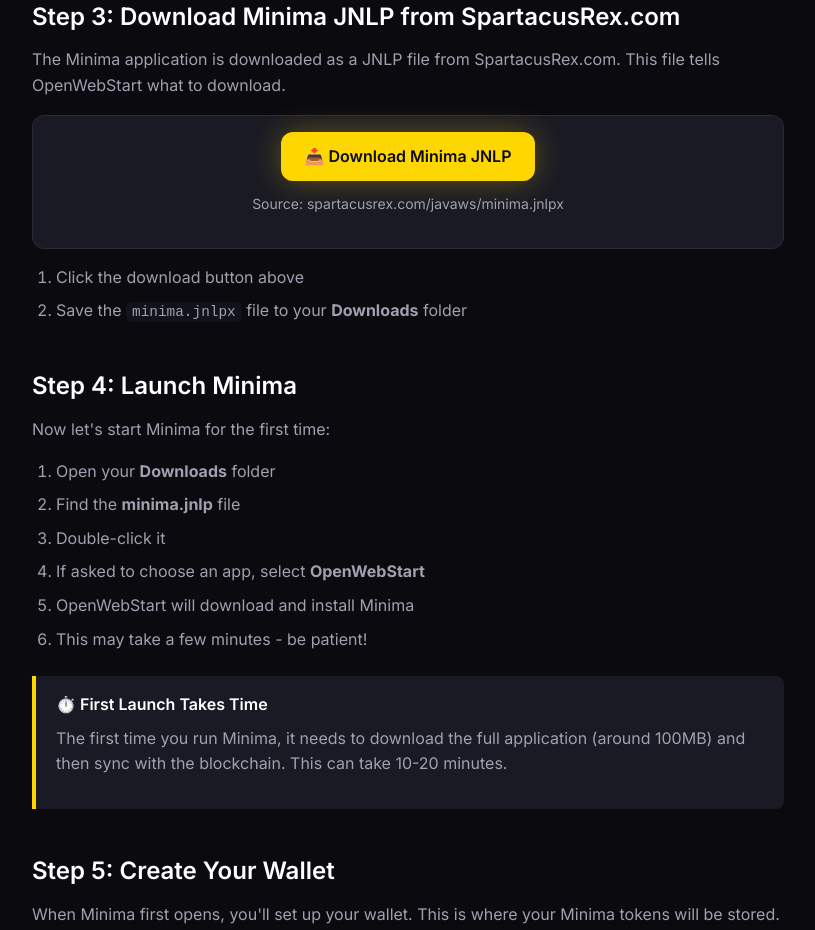
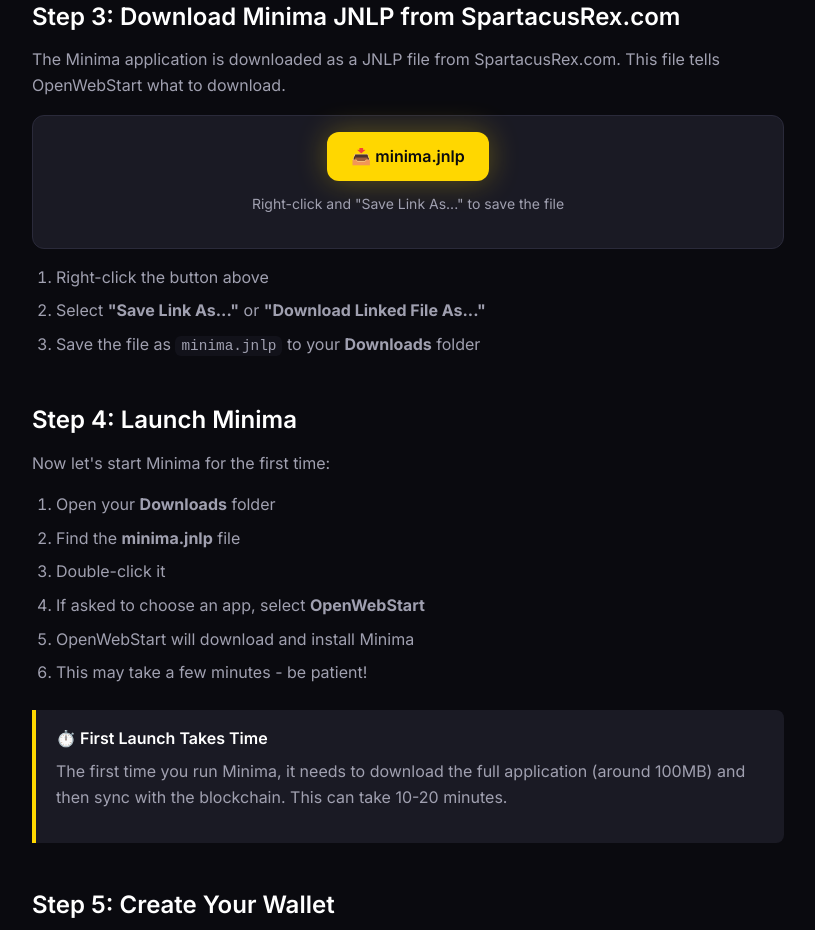
Before and after one commit to eurobuddha/miniMerch-onboarding, a plain HTML site: page guides/macos.html in a window 1280 px wide. Shown: the part 1460-2390 px from the top of the page, without its empty margins (232-1047 px from the left). Drawn offline with Linux system fonts and the light colour scheme.

Commit message:
Relabel button as minima.jnlp with right-click save instructions

```diff
--- a/guides/macos.html
+++ b/guides/macos.html
@@ -98,16 +98,17 @@
       <h2>Step 3: Download Minima JNLP from SpartacusRex.com</h2>
       <p>The Minima application is downloaded as a JNLP file from SpartacusRex.com. This file tells OpenWebStart what to download.</p>
       <div style="background: var(--color-bg-card); border: 1px solid var(--color-border); border-radius: var(--radius-lg); padding: var(--space-4); margin: var(--space-4) 0; text-align: center;">
-        <a href="https://spartacusrex.com/javaws/minima.jnlpx" class="btn btn-primary" target="_blank" rel="noopener">
-          📥 Download Minima JNLP
+        <a href="https://spartacusrex.com/javaws/minima.jnlpx" class="btn btn-primary" download>
+          📥 minima.jnlp
         </a>
         <p style="font-size: var(--font-size-sm); color: var(--color-text-secondary); margin-top: var(--space-3);">
-          Source: spartacusrex.com/javaws/minima.jnlpx
+          Right-click and "Save Link As..." to save the file
         </p>
       </div>
       <ol>
-        <li>Click the download button above</li>
-        <li>Save the <code>minima.jnlpx</code> file to your <strong>Downloads</strong> folder</li>
+        <li>Right-click the button above</li>
+        <li>Select <strong>"Save Link As..."</strong> or <strong>"Download Linked File As..."</strong></li>
+        <li>Save the file as <code>minima.jnlp</code> to your <strong>Downloads</strong> folder</li>
       </ol>
     </section>
 
```
